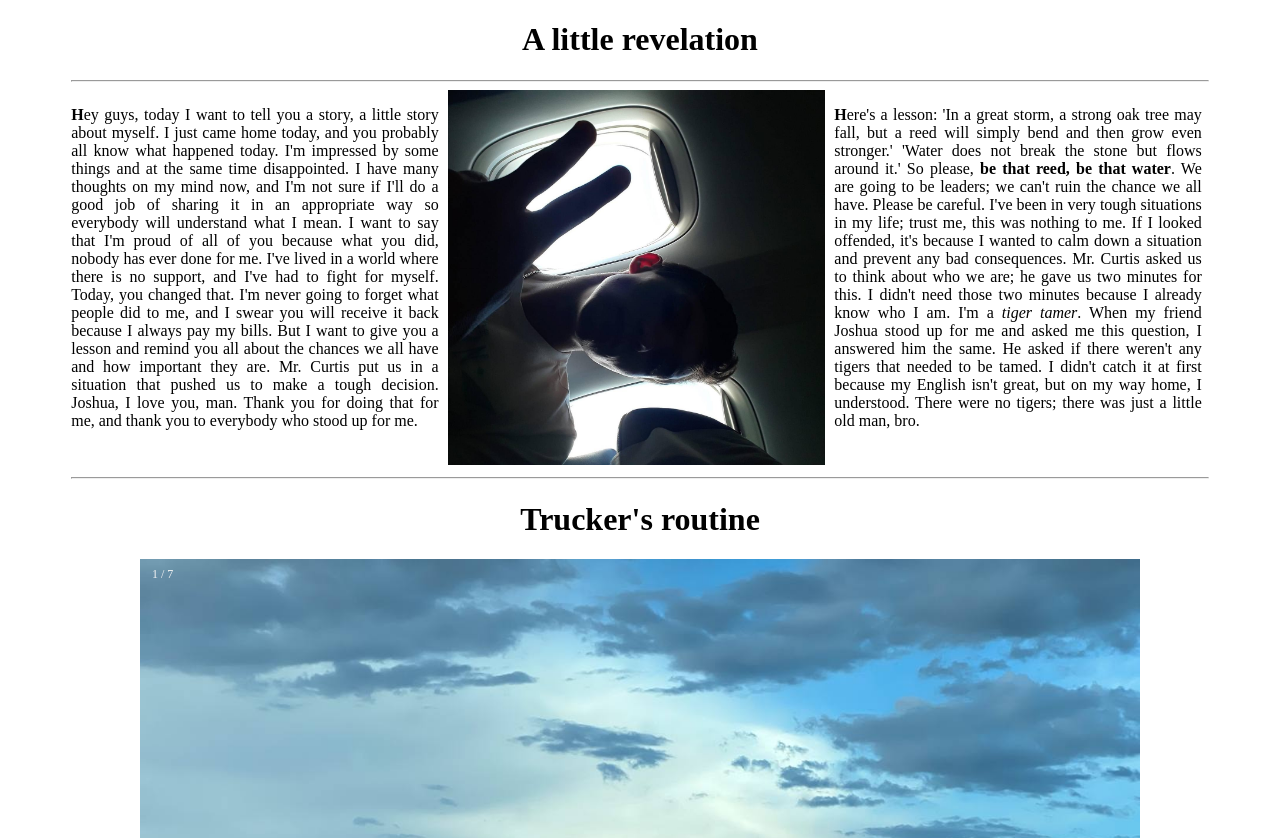
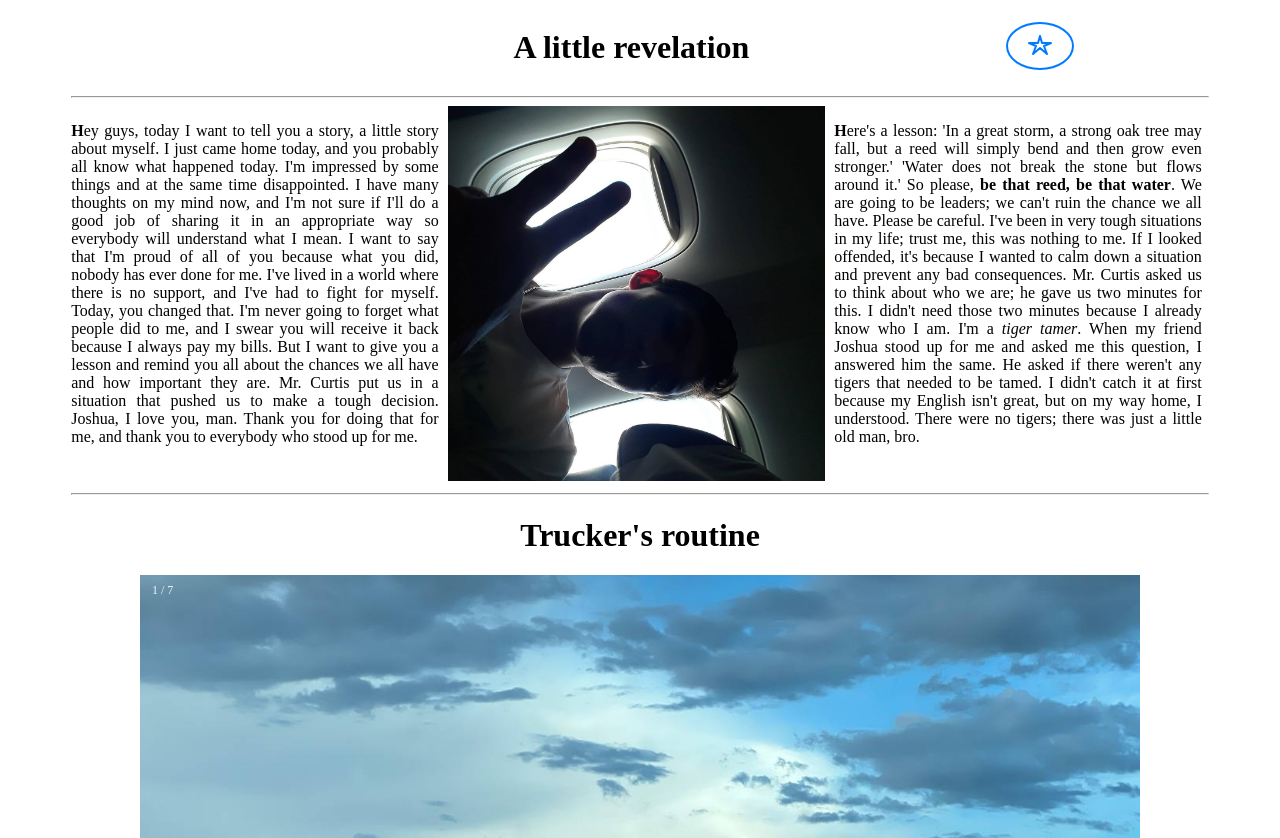
Before and after one commit to oneBucks/Rayan-s-workshop, a plain HTML site: page index.html in a window 1280 px wide. Shown: the top 838 px of the page. Drawn offline with Linux system fonts and the light colour scheme.

Commit message:
Moved blue star button to the header

```diff
--- a/index.html
+++ b/index.html
@@ -12,6 +12,18 @@
 <body>
     <div id="header-aling">
         <h1>A little revelation</h1>
+    </div>
+    <!-- Animated button -->
+    <div id="header-button" class="container">
+        <button id="getLocationBtn" class="star-button">
+            <svg class="star" xmlns="http://www.w3.org/2000/svg" viewBox="0 0 24 24" fill="none" stroke="currentColor"
+                stroke-width="2" stroke-linecap="round" stroke-linejoin="round">
+                <polygon points="5 20 12 14 19 20 16 12 23 9 14 9 12 2 10 9 1 9 8 12 5 20" />
+            </svg>
+            <div id="demo"></div>
+            <div id="weatherInfo"></div>
+            <div id="weatherInfo"></div>
+        </button>
     </div>
 
     <hr>
@@ -124,18 +136,6 @@
         <span class="dot" onclick="currentSlide(7)"></span>
     </div>
     <hr>
-    <!-- Animated button -->
-    <div class="container">
-        <button id="getLocationBtn" class="star-button">
-            <svg class="star" xmlns="http://www.w3.org/2000/svg" viewBox="0 0 24 24" fill="none" stroke="currentColor"
-                stroke-width="2" stroke-linecap="round" stroke-linejoin="round">
-                <polygon points="5 20 12 14 19 20 16 12 23 9 14 9 12 2 10 9 1 9 8 12 5 20" />
-            </svg>
-            <div id="demo"></div>
-            <div id="weatherInfo"></div>
-            <div id="weatherInfo"></div>
-        </button>
-    </div>
 
 </body>
 
--- a/styles_01.css
+++ b/styles_01.css
@@ -1,8 +1,17 @@
 h1 {
-    /* display: inline-block; */
     text-align: center;
 }
 
+#header-aling {
+    display: inline-block;
+    justify-content: center;
+    margin-left: 40%;
+}
+#header-button {
+    display: inline-block;
+    margin-left: 20%;
+    /* justify-content: right; */
+}
 hr {
     width: 90%;
 }
```
